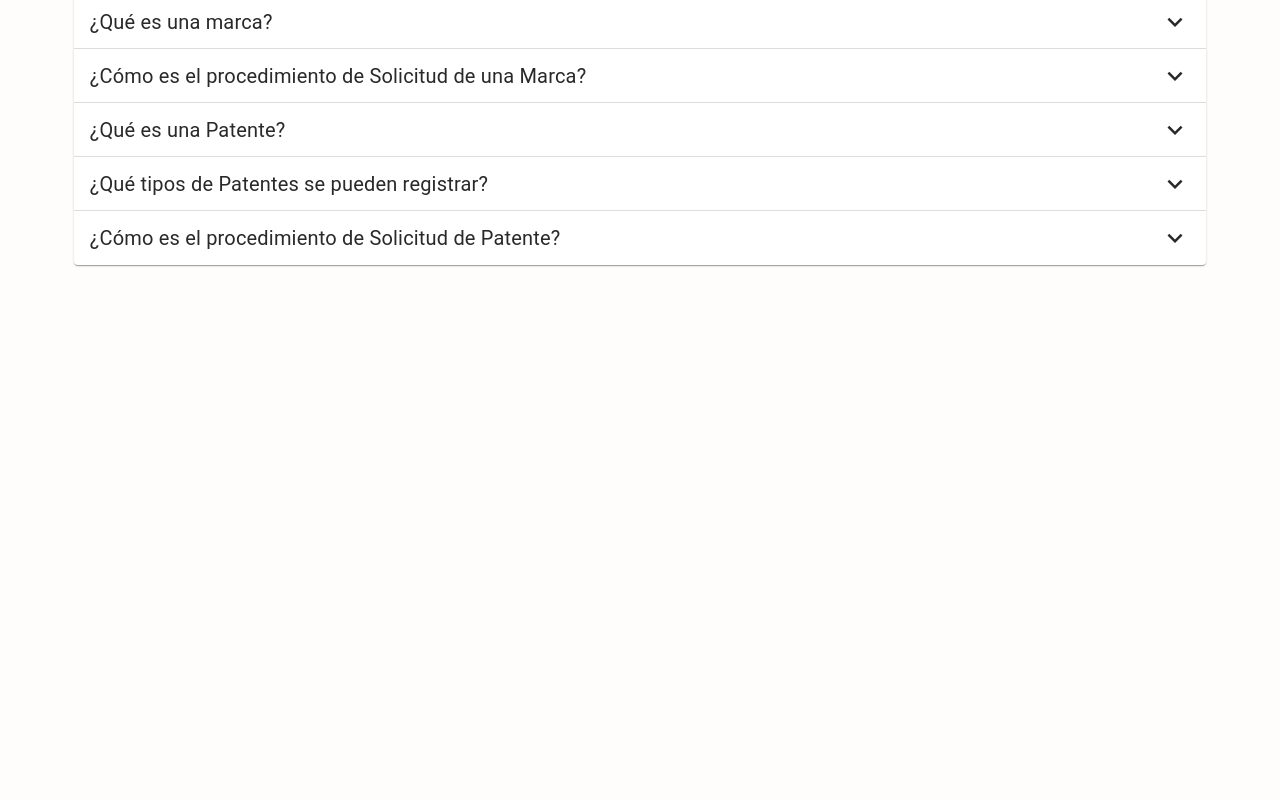
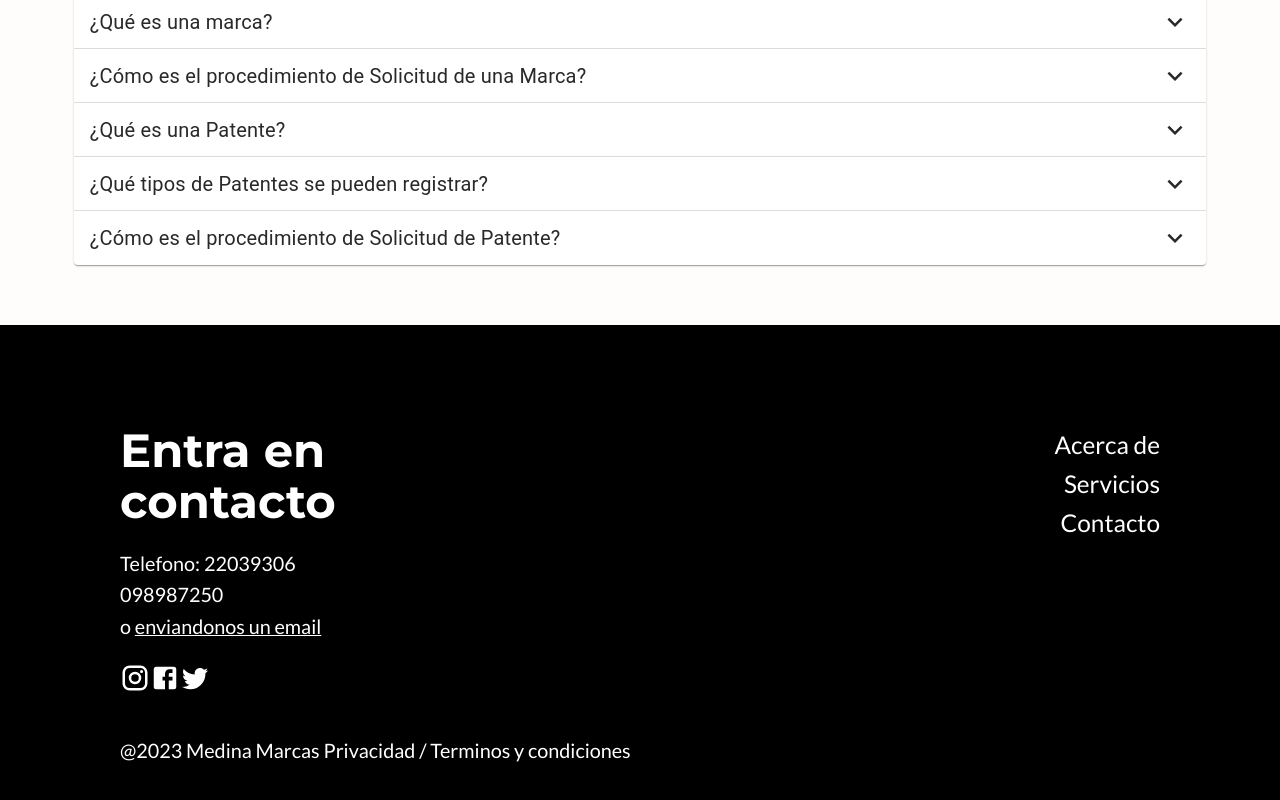
Before and after one commit to LuminationWa/med, a React (Create React App) app: page / in a window 1280 px wide. Shown: the part 1922-2722 px from the top of the page. Before the commit the page ends 2247 px from the top, so only its background shows below. Built offline with nearby package versions, Linux system fonts and the light colour scheme.

Commit message:
Add footer

```diff
--- a/src/App.js
+++ b/src/App.js
@@ -10,6 +10,7 @@ import Home from "./Components/Home";
 import Contacto from "./Components/Contacto";
 import Servicios from "./Components/Servicios";
 import Services from "./Components/Services";
+import Footer from "./Components/Footer";
 
 function App() {
   return (
@@ -21,6 +22,7 @@ function App() {
           <Route path="/contacto" element={<Contacto />} />
           <Route path="/servicios" element={<Services />} />
         </Routes>
+        < Footer />
       </div>
     </Router>
   );
--- a/src/Components/Footer.js
+++ b/src/Components/Footer.js
@@ -0,0 +1,36 @@
+import { Link, useNavigate } from "react-router-dom";
+import InstagramIcon from '@mui/icons-material/Instagram';
+import FacebookIcon from '@mui/icons-material/Facebook';
+import TwitterIcon from '@mui/icons-material/Twitter';
+import WhatsAppIcon from '@mui/icons-material/WhatsApp';
+
+const Footer = () => {
+    return (
+        <footer>
+            <div className="footer-top wrapper">
+                <div className="row contact-info wrapper">
+                    <div className="contact-text">
+                        <h1>Entra en contacto</h1>
+                        <p>Telefono: 22039306 <br /> 098987250 </p>
+                        <p>o <span className="underlined">enviandonos un email</span></p>
+                    </div>
+                    <div className="contact-icons">
+                        <InstagramIcon fontSize='medium' />
+                        <FacebookIcon fontSize='medium' />
+                        <TwitterIcon fontSize='medium' />
+                    </div>
+                </div>
+                <div className="row links wrapper">
+                    <Link to="/acerca-de">Acerca de</Link>
+                    <Link to="/servicios">Servicios</Link>
+                    <Link to="/contacto">Contacto</Link>
+                </div>
+            </div>
+            <div className="footer-bottom">
+                @2023 Medina Marcas Privacidad / Terminos y condiciones
+            </div>
+        </footer>
+    )
+}
+
+export default Footer;
--- a/src/Components/Home.js
+++ b/src/Components/Home.js
@@ -215,7 +215,6 @@ const Home = () => {
                     </AccordionDetails>
                 </Accordion>
             </div>
-            <footer></footer>
         </main>
     )
 }
--- /dev/null
+++ b/src/Styles/_footer.scss
@@ -0,0 +1,44 @@
+footer {
+    display: flex;
+    background-color: black;
+    color: white;
+    flex-wrap: wrap;
+    padding: 5rem 1rem 5rem 1rem;
+    gap: 2rem;
+    * {
+        color: white;
+    }
+    .row {
+        display: flex;
+        flex-direction: column;
+        padding: 0 5rem 0 5rem;
+    }
+    .footer-top {
+        display: flex;
+        width: 100%;
+        justify-content: space-between;
+        .links {
+            text-align: right;
+            line-height: 1.6;
+        }
+        h1 {
+            font-size: $fs3;
+            margin-bottom: 1rem;
+        }
+        p, span {
+            font-size: $fs-1;
+            line-height: 1.6;
+        }
+        span {
+            text-decoration: underline;
+        }
+        .contact-text {
+            margin-bottom: 1rem;
+        }
+    }
+    .footer-bottom {
+        width: 100%;
+        padding: 0 5rem 0 5rem;
+        font-size: $fs-1;
+    }
+}
--- a/src/Styles/_home.scss
+++ b/src/Styles/_home.scss
@@ -2,6 +2,7 @@
     display: flex;
     flex-direction: column;
     padding-top: 3rem;
+    padding-bottom: 3rem;
     gap: 3rem;
     line-height: 1.5;
 }
--- a/src/Styles/_nav.scss
+++ b/src/Styles/_nav.scss
@@ -1,4 +1,3 @@
-
 .desktop-nav {
   display: none;
 }
@@ -7,6 +6,7 @@
   display: block;
 }
 
+nav {
   a {
     transition: opacity 0.25s;
     opacity: 0.75;
@@ -58,11 +58,14 @@ a {
     align-items: center;
     justify-content: center;
     gap: 0.25rem;
+
     &:hover {
       cursor: pointer;
     }
+
     font-size: $fs-1;
     opacity: 0.75;
+  }
 }
 
 @media (min-width: 768px) {
--- a/src/Styles/general.scss
+++ b/src/Styles/general.scss
@@ -5,6 +5,7 @@
 @import "home";
 @import "servicios";
 @import "services";
+@import "footer";
 
 
 * {
--- a/src/Styles/styles.css
+++ b/src/Styles/styles.css
@@ -7,7 +7,7 @@
   display: block;
 }
 
-a {
+nav a {
   transition: opacity 0.25s;
   opacity: 0.75;
   position: relative;
@@ -15,7 +15,7 @@ a {
   font-size: 24px;
   padding: 10px;
 }
-a::before, a::after {
+nav a::before, nav a::after {
   content: "";
   position: absolute;
   bottom: 0;
@@ -26,25 +26,24 @@ a::before, a::after {
   transition: all 0.25s ease-out;
   opacity: 0.75;
 }
-a::before {
+nav a::before {
   transform: translateX(-50%);
   opacity: 0.75;
 }
-a::after {
+nav a::after {
   transform: translateX(-50%);
   opacity: 0.75;
 }
-a:hover {
+nav a:hover {
   opacity: 1;
 }
-a:hover::before {
+nav a:hover::before {
   width: 15%;
 }
-a:hover::after {
+nav a:hover::after {
   width: 45%;
 }
-
-.lang-btn {
+nav .lang-btn {
   border: none;
   background: none;
   display: flex;
@@ -54,7 +53,7 @@ a:hover::after {
   font-size: clamp(0.94rem, 0.92rem + 0.11vw, 1rem);
   opacity: 0.75;
 }
-.lang-btn:hover {
+nav .lang-btn:hover {
   cursor: pointer;
 }
 
@@ -128,6 +127,7 @@ a:hover::after {
   display: flex;
   flex-direction: column;
   padding-top: 3rem;
+  padding-bottom: 3rem;
   gap: 3rem;
   line-height: 1.5;
 }
@@ -489,6 +489,51 @@ a:hover::after {
   z-index: 1;
 }
 
+footer {
+  display: flex;
+  background-color: black;
+  color: white;
+  flex-wrap: wrap;
+  padding: 5rem 1rem 5rem 1rem;
+  gap: 2rem;
+}
+footer * {
+  color: white;
+}
+footer .row {
+  display: flex;
+  flex-direction: column;
+  padding: 0 5rem 0 5rem;
+}
+footer .footer-top {
+  display: flex;
+  width: 100%;
+  justify-content: space-between;
+}
+footer .footer-top .links {
+  text-align: right;
+  line-height: 1.6;
+}
+footer .footer-top h1 {
+  font-size: clamp(1.94rem, 1.77rem + 0.87vw, 2.44rem);
+  margin-bottom: 1rem;
+}
+footer .footer-top p, footer .footer-top span {
+  font-size: clamp(0.94rem, 0.92rem + 0.11vw, 1rem);
+  line-height: 1.6;
+}
+footer .footer-top span {
+  text-decoration: underline;
+}
+footer .footer-top .contact-text {
+  margin-bottom: 1rem;
+}
+footer .footer-bottom {
+  width: 100%;
+  padding: 0 5rem 0 5rem;
+  font-size: clamp(0.94rem, 0.92rem + 0.11vw, 1rem);
+}
+
 * {
   box-sizing: border-box;
   padding: 0;
```
Also changed, not shown: 1 other file (tests, documents, lock files or other folders). Lines whose indentation alone changed are shown as unchanged.
